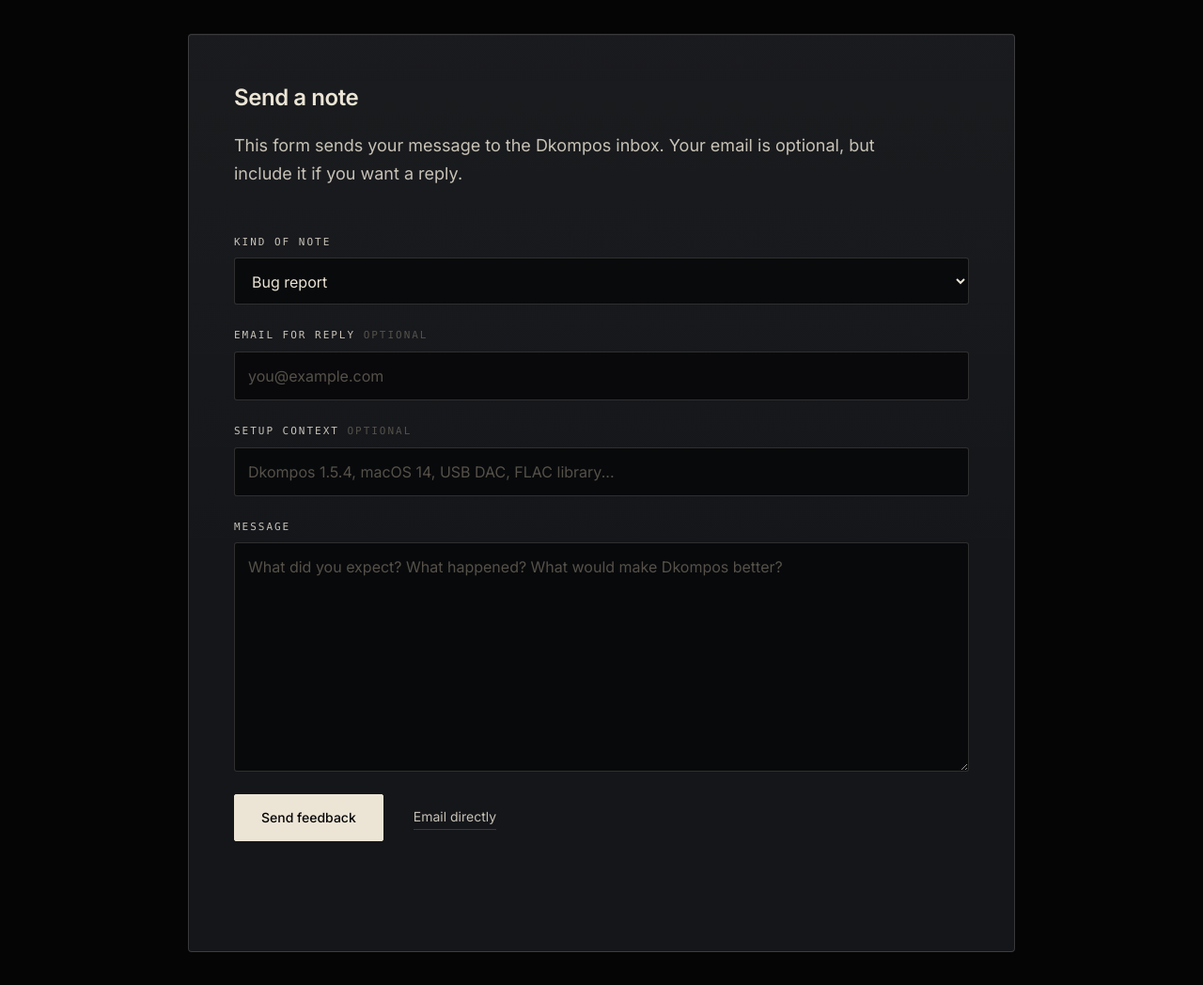
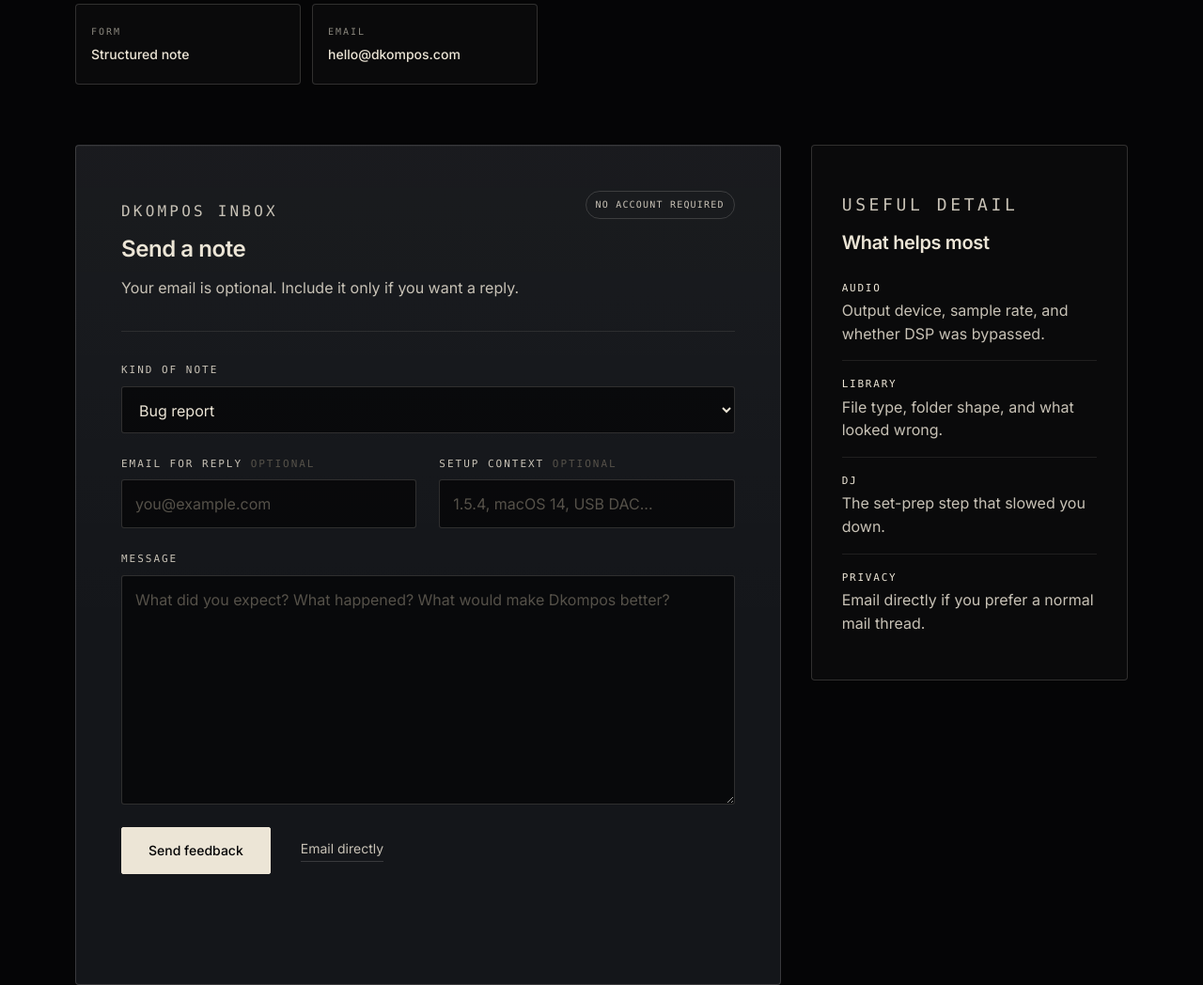
Before and after one commit to codenogo/dkompos-website, a plain HTML site: page contact.html in a window 1280 px wide. Shown: the part 497-1545 px from the top of the page at 94% size. Drawn offline with Linux system fonts and the light colour scheme; a web font is replaced by a local one.

Commit message:
refine feedback page UI

```diff
--- a/contact.html
+++ b/contact.html
@@ -55,21 +55,38 @@
     </header>
 
     <main class="page contact-page">
+      <section class="feedback-hero" aria-labelledby="feedback-title">
         <p class="eyebrow">Feedback</p>
-      <h1>Tell Dkompos what happened.</h1>
+        <h1 id="feedback-title">Tell Dkompos what broke, clicked, or surprised you.</h1>
         <p>
           Bug reports, strange library cases, DAC behaviour, DJ workflow notes,
-        and plain product instincts are all useful. The best notes include what
-        you expected, what happened, and the version of Dkompos you were using.
+          and plain product instincts are all useful. The best notes include
+          what you expected, what happened, and the version of Dkompos you were
+          using.
         </p>
+        <div class="contact-channels" aria-label="Contact options">
+          <a class="contact-channel" href="#feedback-form-title">
+            <span>Form</span>
+            <strong>Structured note</strong>
+          </a>
+          <a class="contact-channel" href="mailto:hello@dkompos.com?subject=Dkompos%20feedback">
+            <span>Email</span>
+            <strong>hello@dkompos.com</strong>
+          </a>
+        </div>
+      </section>
 
+      <div class="feedback-layout">
         <section class="feedback-panel" aria-labelledby="feedback-form-title">
+          <div class="panel-heading">
             <div>
+              <p class="panel-kicker">Dkompos inbox</p>
               <h2 id="feedback-form-title">Send a note</h2>
               <p>
-            This form sends your message to the Dkompos inbox. Your email is
-            optional, but include it if you want a reply.
+                Your email is optional. Include it only if you want a reply.
               </p>
+            </div>
+            <span class="panel-badge">No account required</span>
           </div>
 
           <form class="feedback-form" action="/api/feedback" method="post" data-feedback-form>
@@ -87,6 +104,7 @@
               </select>
             </label>
 
+            <div class="field-grid">
               <label class="field">
                 <span>Email for reply <small>optional</small></span>
                 <input
@@ -104,9 +122,10 @@
                   type="text"
                   name="context"
                   maxlength="500"
-              placeholder="Dkompos 1.5.4, macOS 14, USB DAC, FLAC library..."
+                  placeholder="1.5.4, macOS 14, USB DAC..."
                 />
               </label>
+            </div>
 
             <label class="field">
               <span>Message</span>
@@ -143,15 +162,29 @@
           </form>
         </section>
 
-      <section class="feedback-guidance" aria-labelledby="feedback-guidance-title">
+        <aside class="feedback-guidance" aria-labelledby="feedback-guidance-title">
+          <p class="panel-kicker">Useful detail</p>
           <h2 id="feedback-guidance-title">What helps most</h2>
-        <ul>
-          <li>For audio issues, include output device, sample rate, and whether DSP was bypassed.</li>
-          <li>For library issues, include file type, folder shape, and what looked wrong.</li>
-          <li>For DJ workflow notes, include the set-prep step that slowed you down.</li>
-          <li>For privacy or support questions, email directly if you prefer a normal mail thread.</li>
-        </ul>
-      </section>
+          <ol class="feedback-list">
+            <li>
+              <span>Audio</span>
+              Output device, sample rate, and whether DSP was bypassed.
+            </li>
+            <li>
+              <span>Library</span>
+              File type, folder shape, and what looked wrong.
+            </li>
+            <li>
+              <span>DJ</span>
+              The set-prep step that slowed you down.
+            </li>
+            <li>
+              <span>Privacy</span>
+              Email directly if you prefer a normal mail thread.
+            </li>
+          </ol>
+        </aside>
+      </div>
     </main>
 
     <footer class="site-footer">
--- a/styles.css
+++ b/styles.css
@@ -899,10 +899,59 @@ button { font: inherit; }
 
 /* ---- Feedback -------------------------------------------------------- */
 .contact-page {
-  width: min(880px, calc(100% - 56px));
+  width: min(1120px, calc(100% - 56px));
+}
+.feedback-hero {
+  max-width: 840px;
+}
+.contact-channels {
+  margin-top: var(--s-6);
+  display: grid;
+  grid-template-columns: repeat(2, minmax(0, 240px));
+  gap: var(--s-3);
+}
+.contact-channel {
+  min-height: 86px;
+  display: grid;
+  align-content: center;
+  gap: 5px;
+  padding: var(--s-4);
+  border: 1px solid var(--line-mid);
+  border-radius: 4px;
+  background: rgba(247, 241, 232, 0.025);
+  transition:
+    border-color var(--quick) var(--ease),
+    background-color var(--quick) var(--ease),
+    transform var(--quick) var(--ease);
+}
+.contact-channel:hover {
+  border-color: var(--line-strong);
+  background: rgba(247, 241, 232, 0.045);
+  transform: translateY(-1px);
+}
+.contact-channel span {
+  font-family: var(--font-mono);
+  font-size: 10px;
+  font-weight: 500;
+  letter-spacing: 0.2em;
+  text-transform: uppercase;
+  color: var(--muted);
+}
+.contact-channel strong {
+  overflow-wrap: anywhere;
+  color: var(--text);
+  font-size: var(--t-sm);
+  font-weight: 500;
+}
+.feedback-layout {
+  margin-top: var(--s-8);
+  display: grid;
+  grid-template-columns: minmax(0, 1.38fr) minmax(280px, 0.62fr);
+  gap: var(--s-6);
+  align-items: start;
 }
 .feedback-panel {
-  margin-top: var(--s-8);
+  margin-top: 0;
   padding: var(--s-7);
   border: 1px solid var(--line-mid);
   border-radius: 4px;
@@ -911,13 +960,55 @@ button { font: inherit; }
     var(--graphite-up);
   box-shadow: inset 0 1px 0 rgba(247, 241, 232, 0.04);
 }
-.feedback-panel h2,
+.panel-heading {
+  display: flex;
+  align-items: flex-start;
+  justify-content: space-between;
+  gap: var(--s-5);
+  padding-bottom: var(--s-6);
+  border-bottom: 1px solid var(--line);
+}
+.panel-heading h2,
 .feedback-guidance h2 {
   margin-top: 0;
 }
+.panel-heading p {
+  margin-top: var(--s-2);
+  max-width: 44ch;
+  font-size: var(--t-base);
+}
+.panel-kicker {
+  margin: 0 0 var(--s-2);
+  font-family: var(--font-mono);
+  font-size: 10px;
+  font-weight: 500;
+  letter-spacing: 0.2em;
+  text-transform: uppercase;
+  color: var(--tungsten-warm);
+}
+.panel-badge {
+  flex: 0 0 auto;
+  display: inline-flex;
+  align-items: center;
+  min-height: 30px;
+  padding: 0 10px;
+  border: 1px solid var(--line-mid);
+  border-radius: 999px;
+  color: var(--text-soft);
+  font-family: var(--font-mono);
+  font-size: 10px;
+  letter-spacing: 0.12em;
+  text-transform: uppercase;
+  white-space: nowrap;
+}
 .feedback-form {
-  margin-top: var(--s-7);
+  margin-top: var(--s-6);
   display: grid;
+  gap: var(--s-5);
+}
+.field-grid {
+  display: grid;
+  grid-template-columns: repeat(2, minmax(0, 1fr));
   gap: var(--s-5);
 }
 .field {
@@ -945,6 +1036,7 @@ button { font: inherit; }
   border-radius: 3px;
   background: rgba(5, 5, 6, 0.72);
   color: var(--text);
+  color-scheme: dark;
   font: inherit;
   line-height: 1.5;
   padding: 13px 14px;
@@ -955,7 +1047,7 @@ button { font: inherit; }
     background-color var(--quick) var(--ease);
 }
 .field textarea {
-  min-height: 220px;
+  min-height: 240px;
   resize: vertical;
 }
 .field input::placeholder,
@@ -1000,9 +1092,42 @@ button { font: inherit; }
   color: #efc2a8;
 }
 .feedback-guidance {
-  margin-top: var(--s-9);
-  padding-top: var(--s-7);
+  position: sticky;
+  top: 96px;
+  margin-top: 0;
+  padding: var(--s-6);
+  border: 1px solid var(--line-mid);
+  border-radius: 4px;
+  background: rgba(247, 241, 232, 0.025);
+}
+.feedback-guidance h2 {
+  font-size: var(--t-lg);
+}
+.feedback-list {
+  list-style: none;
+  margin: var(--s-5) 0 0;
+  padding: 0;
+  color: var(--text-soft);
+}
+.feedback-list li {
+  margin: 0;
+  padding: var(--s-4) 0;
   border-top: 1px solid var(--line);
+  line-height: 1.55;
+}
+.feedback-list li:first-child {
+  border-top: 0;
+  padding-top: 0;
+}
+.feedback-list span {
+  display: block;
+  margin-bottom: 3px;
+  font-family: var(--font-mono);
+  font-size: var(--t-mono-xs);
+  font-weight: 500;
+  letter-spacing: 0.16em;
+  text-transform: uppercase;
+  color: var(--text);
 }
 
 .release-entry {
@@ -1106,6 +1231,12 @@ button { font: inherit; }
     justify-content: flex-start;
     flex-direction: column;
     align-items: flex-start;
+  }
+  .feedback-layout {
+    grid-template-columns: 1fr;
+  }
+  .feedback-guidance {
+    position: static;
   }
 }
 
@@ -1186,8 +1317,29 @@ button { font: inherit; }
   .contact-page {
     width: calc(100% - 40px);
   }
+  .contact-channels {
+    grid-template-columns: 1fr;
+  }
+  .contact-channel {
+    min-height: 76px;
+  }
+  .feedback-layout {
+    margin-top: var(--s-6);
+    gap: var(--s-5);
+  }
   .feedback-panel {
     padding: var(--s-6) var(--s-5);
+  }
+  .panel-heading {
+    display: grid;
+    gap: var(--s-4);
+    padding-bottom: var(--s-5);
+  }
+  .panel-badge {
+    justify-self: start;
+  }
+  .field-grid {
+    grid-template-columns: 1fr;
   }
   .feedback-actions {
     align-items: flex-start;
@@ -1196,6 +1348,9 @@ button { font: inherit; }
   }
   .feedback-actions .button {
     width: 100%;
+  }
+  .feedback-guidance {
+    padding: var(--s-5);
   }
 }
 
```
Lines whose indentation alone changed are shown as unchanged.
